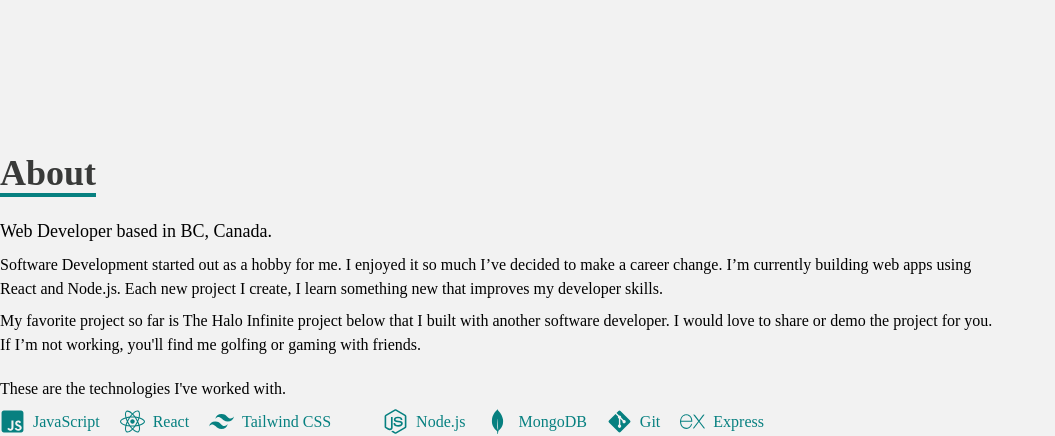
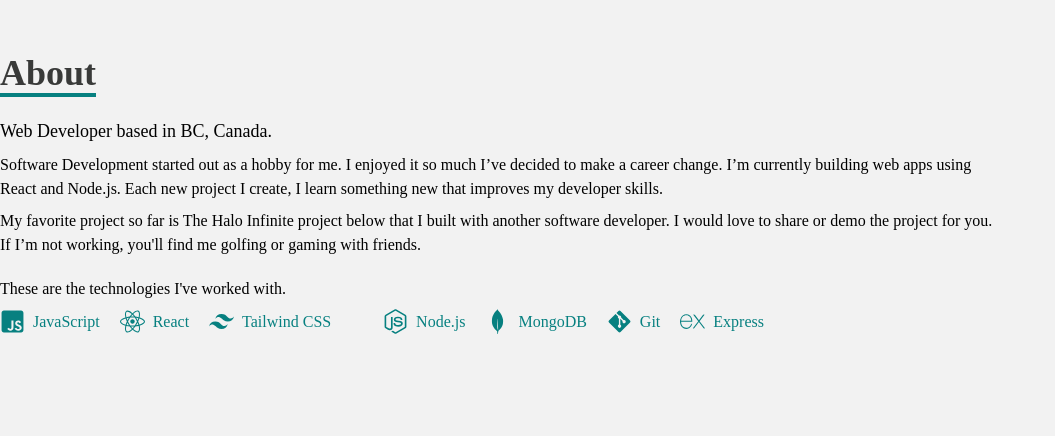
Before and after one commit to dougbeckwith/portfolio, a React (Create React App) app: page / in a window 1280 px wide. Shown: the part 1047-1483 px from the top of the page, without its empty margins (0-1055 px from the left). Built offline with nearby package versions, Linux system fonts and the light colour scheme.

Commit message:
fix padding for mobile

```diff
--- a/src/components/about/About.jsx
+++ b/src/components/about/About.jsx
@@ -6,7 +6,7 @@ const About = () => {
   return (
     <div
       name='about'
-      className='w-full bg-background py-[100px] md:py-[400px] '>
+      className='w-full bg-background py-[100px] md:py-[300px] 2xl:py-[400px] '>
       <div className='container w-full h-full px-5 lg:px-0 mx-auto flex flex-col justify-center items-center'>
         <div className='text-left w-full'>
           <h2 className='text-3xl md:text-4xl text-text font-bold inline border-b-4 border-highlight'>
--- a/src/components/projects/Projects.jsx
+++ b/src/components/projects/Projects.jsx
@@ -4,7 +4,7 @@ const Projects = () => {
   return (
     <div
       name='projects'
-      className='w-full md:pt-[200px] bg-background text-gray-300'>
+      className='w-full pt-[100px] lg:pt-[200px] bg-background text-gray-300'>
       <div className='container w-full h-full px-5 lg:px-0 mx-auto flex flex-col justify-center items-center'>
         <div className='text-left w-full '>
           <h2 className='text-3xl md:text-4xl text-text font-bold inline border-b-4 border-highlight'>
```
